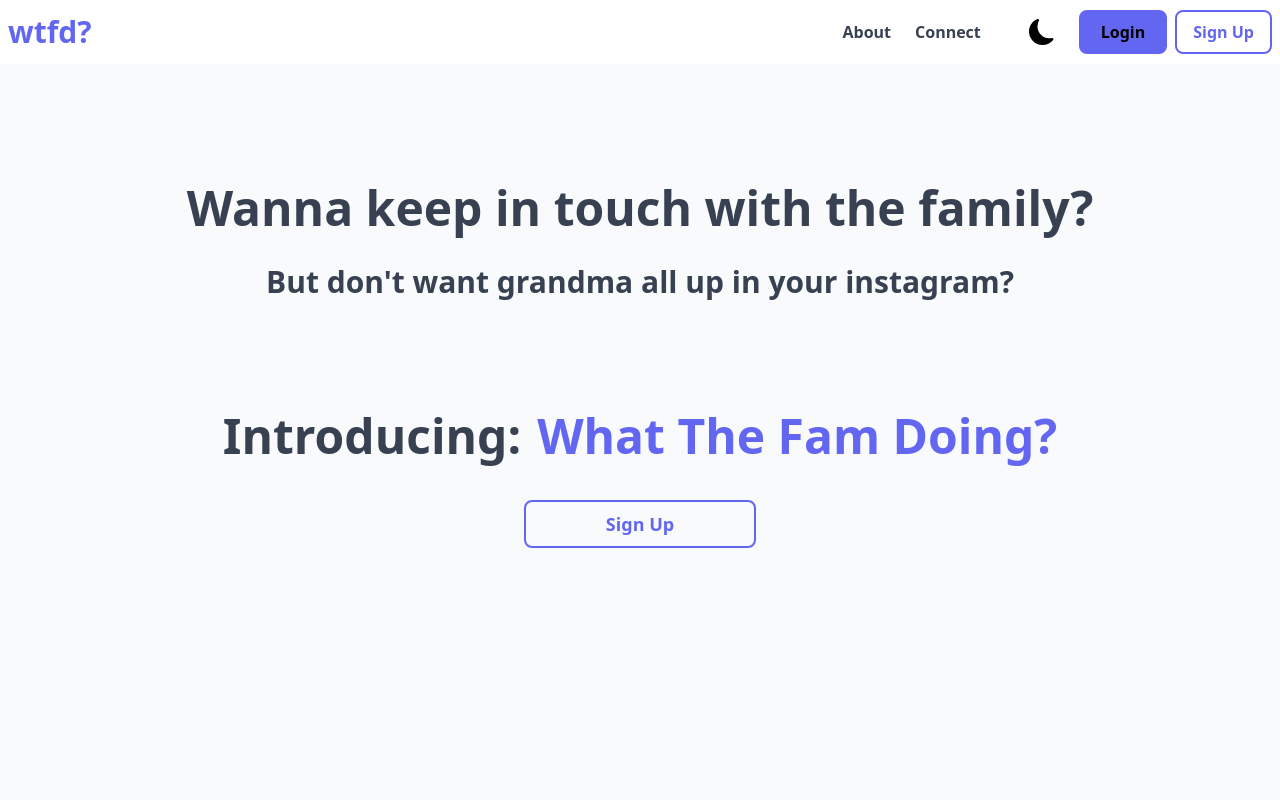
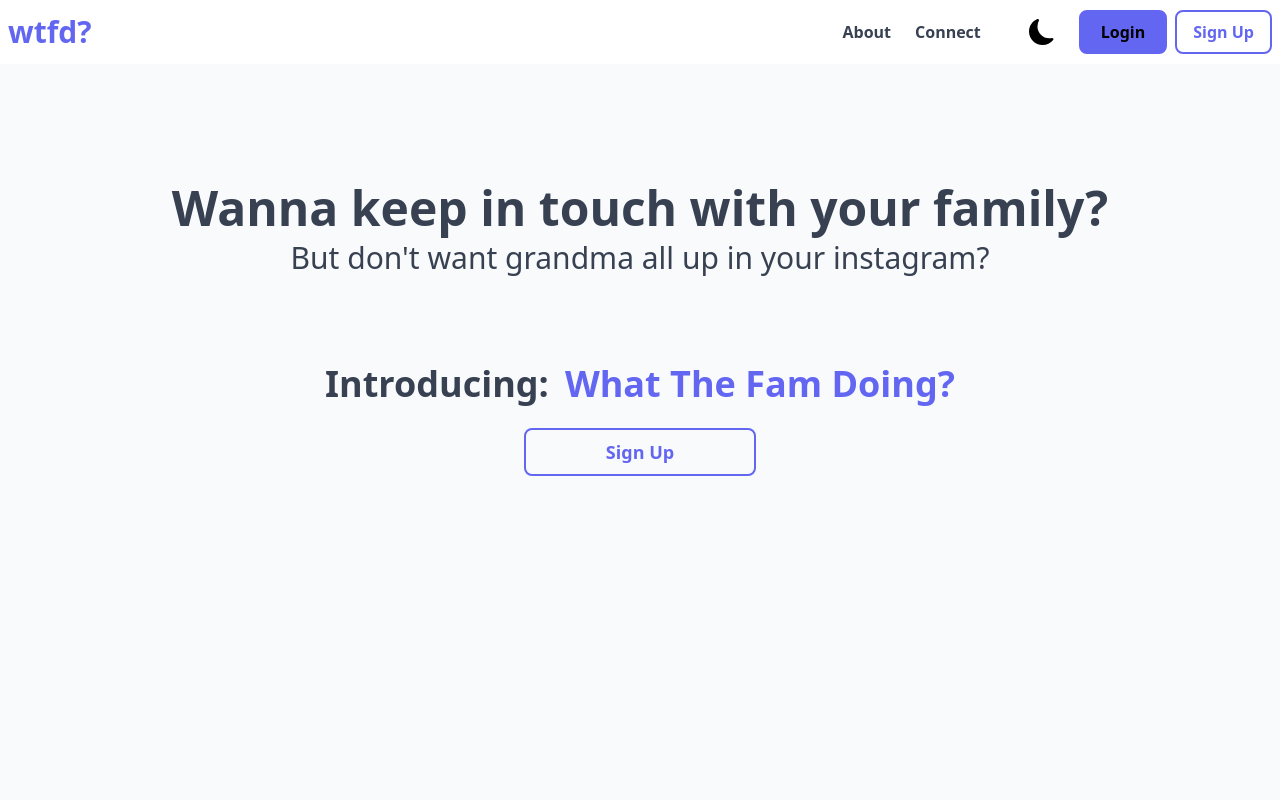
Before and after one commit to ltmccarthy9/wtfd, a Next.js app: page / in a window 1280 px wide. Shown: the top 800 px of the page. Built offline with nearby package versions, Linux system fonts and the light colour scheme.

Commit message:
font changes

```diff
--- a/app/page.tsx
+++ b/app/page.tsx
@@ -13,14 +13,14 @@ export default function Home() {
 
   return (
     <main id='landing' className='flex flex-col'>
-        <div className='h-screen p-6 flex flex-col gap-8 mx-auto mt-20 sm:mt-40 w-full max-w-7xl text-4xl md:text-5xl
+        <div className='h-screen p-6 flex flex-col gap-2 mx-auto mt-20 sm:mt-40 w-full max-w-7xl text-4xl md:text-5xl
          font-bold text-center text-gray-700 dark:text-gray-50'>
-          <h1>Wanna keep in touch with the family?</h1>
-          <h1 className='font-semibold text-2xl md:text-3xl'>But don't want grandma all up in your instagram?</h1>
+          <h1>Wanna keep in touch with your family?</h1>
+          <h1 className=' font-light text-2xl md:text-3xl'>But don't want grandma all up in your instagram?</h1>
 
-          <div className='flex flex-wrap gap-4 mx-auto mt-20 text-4xl md:text-5xl'>
+          <div className='flex flex-wrap gap-4 mx-auto mt-20 text-3xl md:text-4xl'>
           <h1 className='text-gray-700 dark:text-gray-50 font-bold mb-2 mx-auto'>Introducing: </h1>
-          <h1 className='text-indigo-500 dark:text-indigo-400 font-bold mx-auto'>What The Fam Doing?</h1>
+          <h1 className='text-indigo-500 dark:text-indigo-400 font-bold mx-auto mb-4'>What The Fam Doing?</h1>
           </div>
 
           <SignUpButton px='px-20' text='text-lg' m='' display='flex' />
```
